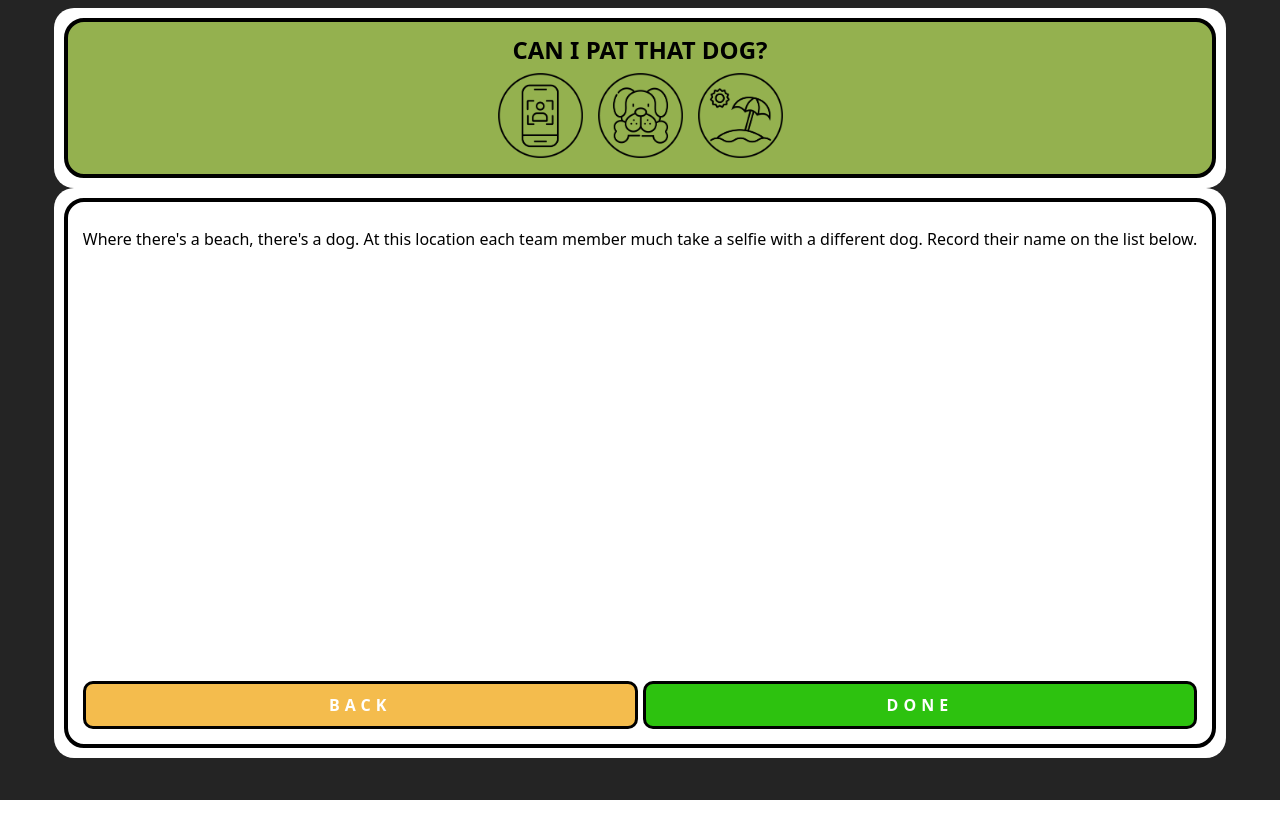
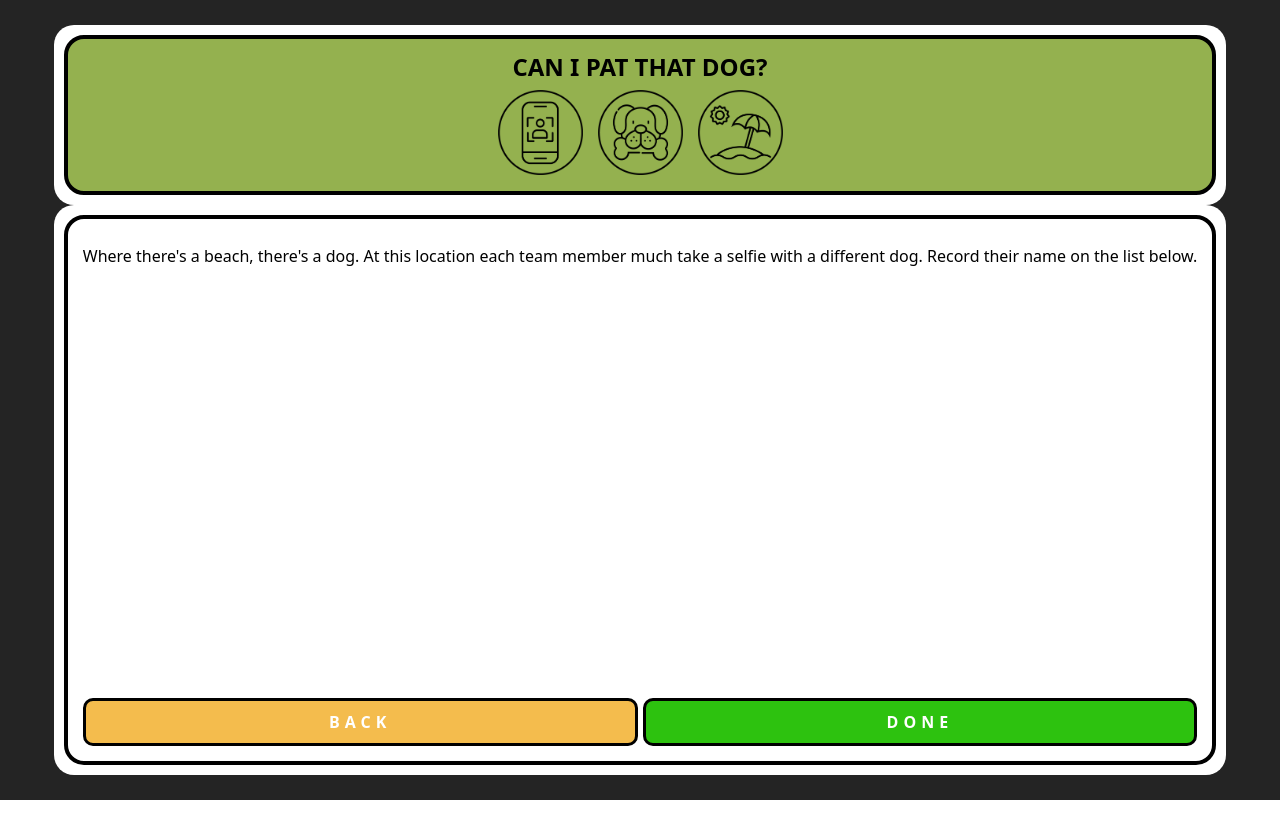
Before and after one commit to haydnkerr/Amazing-Race, a React (Vite) app: page /Amazing-Race/DogSelfie in a window 1280 px wide. Built offline with nearby package versions, Linux system fonts and the light colour scheme.

Commit message:
Update App.css

```diff
--- a/src/App.css
+++ b/src/App.css
@@ -12,7 +12,7 @@ body {
   display: flex;
   align-items: center;
   justify-content: center;
-  padding: 50px 10px 35px 10px;
+  padding: 50px 10px 0px 10px;
   background-color: #242424;
 
 }
@@ -103,7 +103,7 @@ body {
 
 .no-border {
   border: none;
-  margin-top: 10px;
+  margin: 10px 0px 35px 0px;
 }
 
 .double-btn-continer {
```
